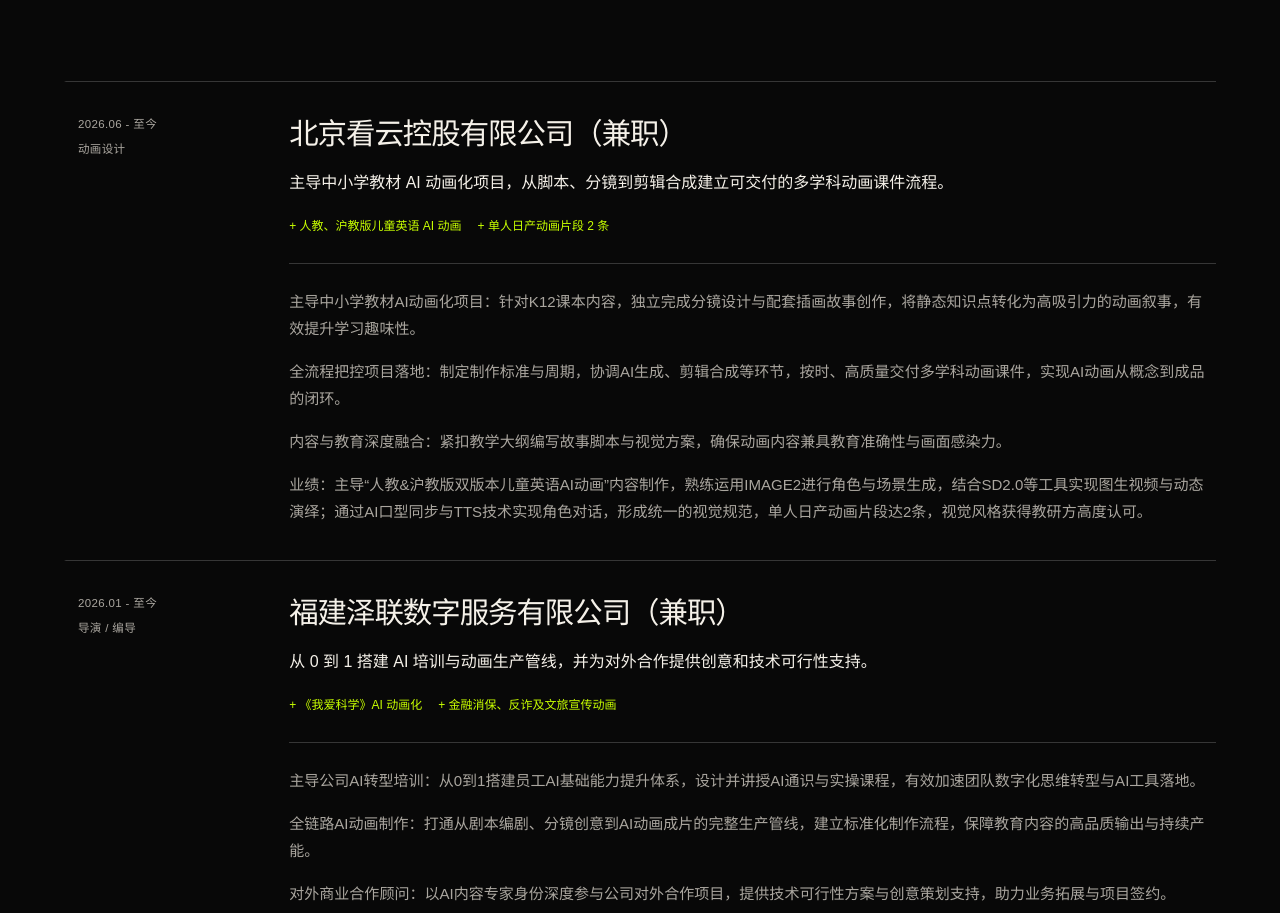
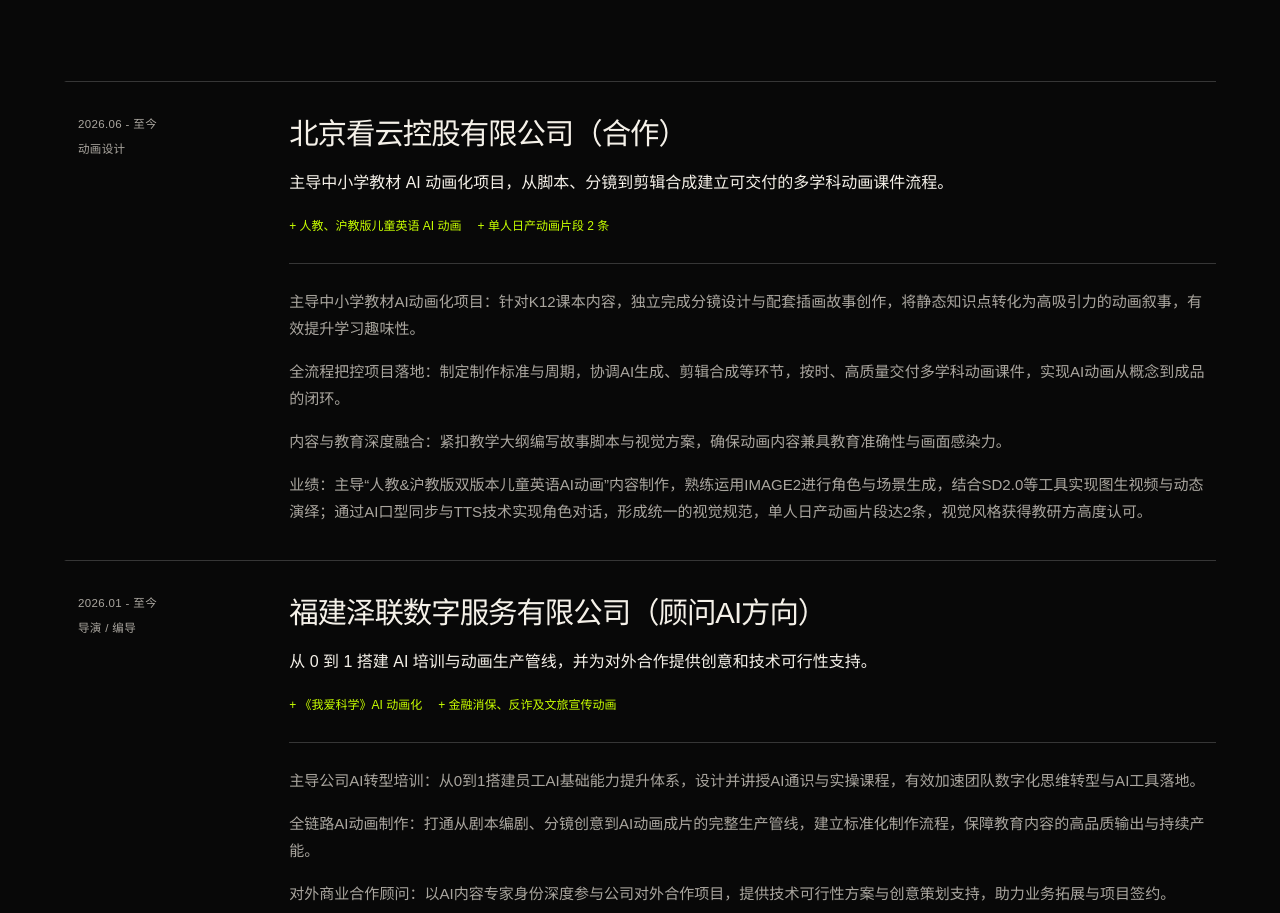
Before and after one commit to QoQ2055/qinchuan-ai, a Next.js app: page / in a window 1280 px wide. Shown: the part 1954-2867 px from the top of the page. Built offline with nearby package versions, Linux system fonts and the light colour scheme.

Commit message:
chore: refine experience labels

```diff
--- a/app/page.tsx
+++ b/app/page.tsx
@@ -9,7 +9,7 @@ type Experience = {
 
 const experience: Experience[] = [
   {
-    company: "北京看云控股有限公司（兼职）",
+    company: "北京看云控股有限公司（合作）",
     role: "动画设计",
     period: "2026.06 - 至今",
     summary: "主导中小学教材 AI 动画化项目，从脚本、分镜到剪辑合成建立可交付的多学科动画课件流程。",
@@ -22,7 +22,7 @@ const experience: Experience[] = [
     ],
   },
   {
-    company: "福建泽联数字服务有限公司（兼职）",
+    company: "福建泽联数字服务有限公司（顾问AI方向）",
     role: "导演 / 编导",
     period: "2026.01 - 至今",
     summary: "从 0 到 1 搭建 AI 培训与动画生产管线，并为对外合作提供创意和技术可行性支持。",
```
Also changed, not shown: 1 other file (tests, documents, lock files or other folders).
